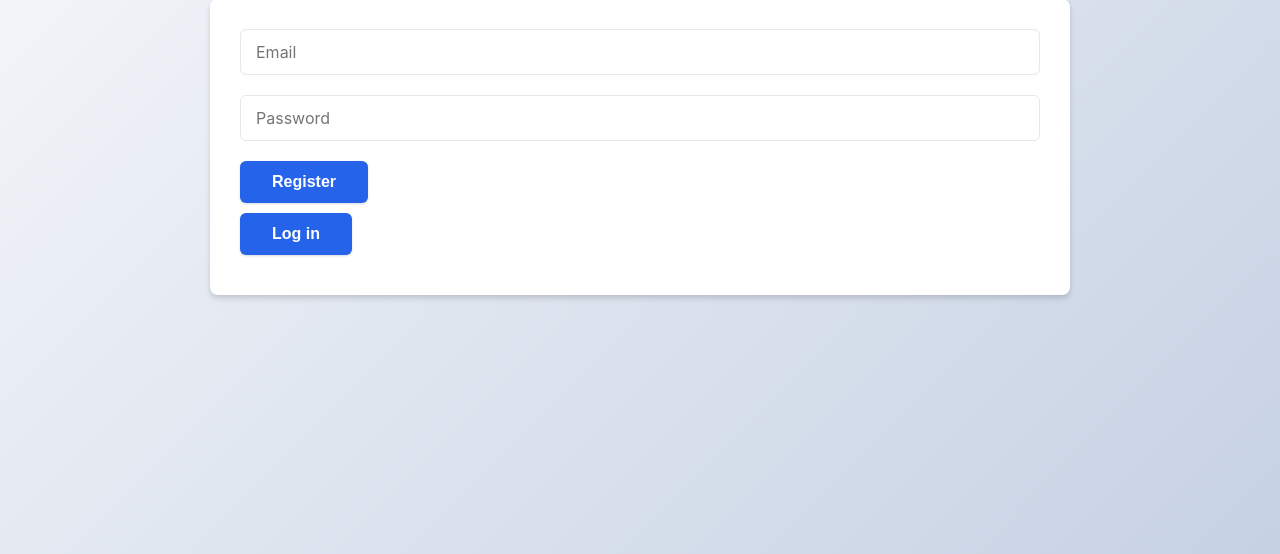
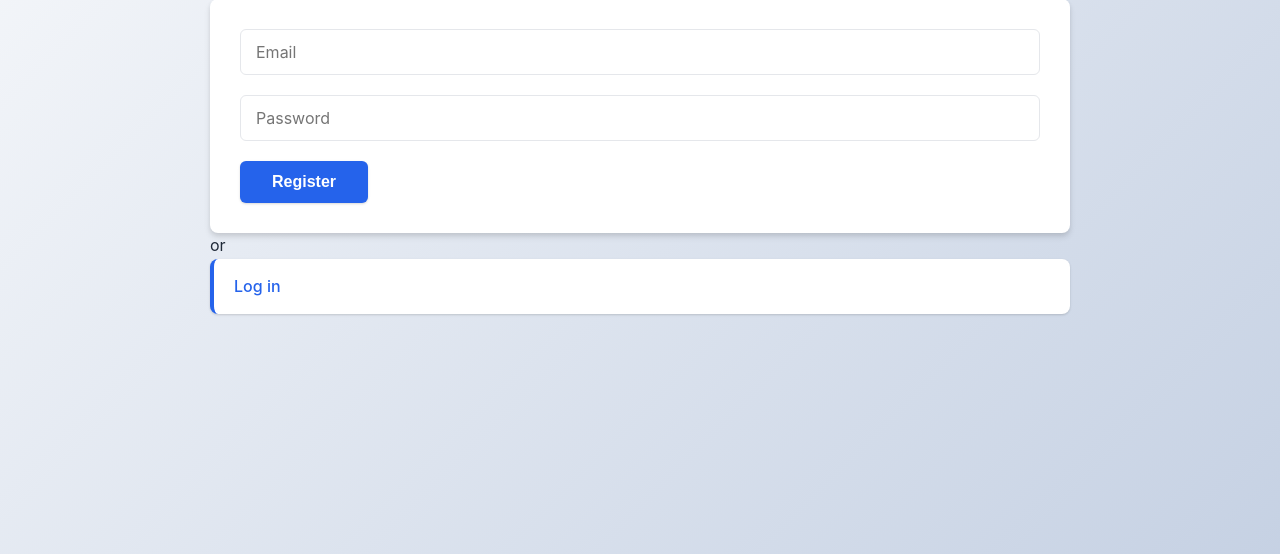
Before and after one commit to MU1147-LEGEND/php-laracasts, a PHP site: page /views/registration/create.view.php in a window 1280 px wide. Shown: the part 135-689 px from the top of the page. Run offline with PHP 8.4, Linux system fonts and the light colour scheme.

Commit message:
REFACTOR: enhance user navigation by updating registration and login links for consistency

```diff
--- a/views/index.view.php
+++ b/views/index.view.php
@@ -20,7 +20,11 @@ $posts = require("./fetch_posts.php");
                 <?php if ($_SESSION['user'] ?? false): ?>
                     <span>Hello, <?= htmlspecialchars($_SESSION['user']['name']) ?></span> <a>Log Out</a>
                 <?php else: ?>
-                    <a href="/register"><button>Register</button></a>
+                    <div style="display: flex;gap:10px;align-items:center;">
+                        <a href="/register"><span>Register</span></a>
+                        <span>or</span>
+                        <a href="/login"><span>Login</span></a>
+                    </div>
                 <?php endif; ?>
             </div>
         </div>
--- a/views/registration/create.view.php
+++ b/views/registration/create.view.php
@@ -12,7 +12,6 @@
     <div class="wrapper">
         <h1>Create an account</h1>
         <form method="POST" action="/register">
-
             <input type="email" name="email" id="email" placeholder="Email" value="<?= $_POST['email'] ?? "" ?>">
             <?php if (isset($errors['email'])): ?>
                 <p style="color:red;"> <?= $errors['email'] ?> </p>
@@ -26,10 +25,9 @@
                 <span style="color:red;"> <?= $errors['user_exist'] ?> </span>
             <?php endif; ?>
 
-            <button style="display: block; margin:10px 0;">
-                <a class="a-reset" href="/login">Log in</a>
-            </button>
         </form>
+        <span>or</span>
+        <a href="/login">Log in</a>
     </div>
 </body>
 
```
Also changed, not shown: views/login/create.view.php (+2 -6 lines).
